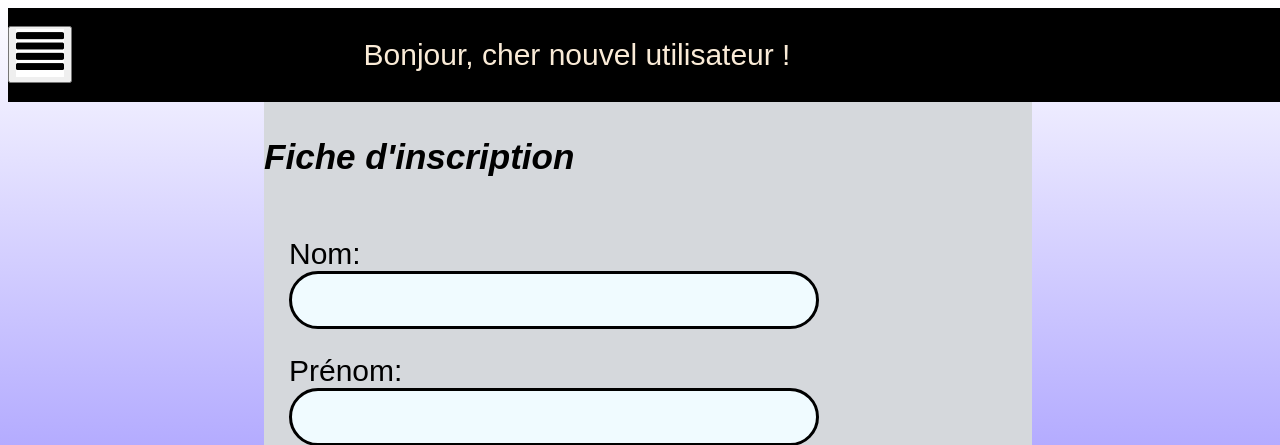
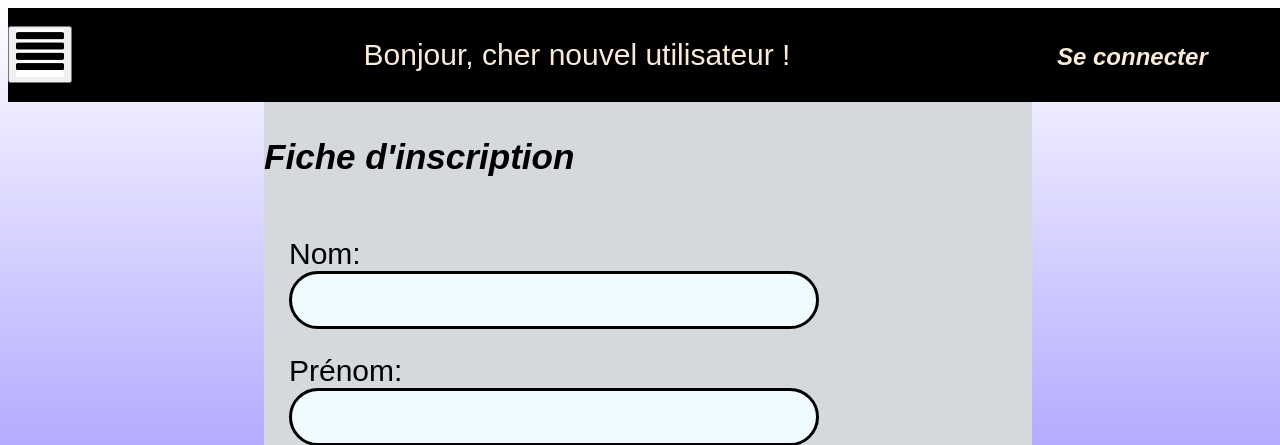
Before and after one commit to kemrode/stationMTO, a PHP site: page /logInRequest.html in a window 1280 px wide. Shown: the top 445 px of the page. Run offline with PHP 8.4, Linux system fonts and the light colour scheme.

Commit message:
<feat>3031: added html page to log in

```diff
--- a/history.html
+++ b/history.html
@@ -16,8 +16,8 @@
         <div class="helloYou">
             <p id='messageArrivee'> Bonjour, cher nouvel utilisateur !</p>
         </div>
-        <div class="avatarUser">
-
+        <div id="signIn">
+            <a href="signIn.html">Se connecter</a>
         </div>
     </div>
     <div id="containerPrimary">
--- a/logInRequest.css
+++ b/logInRequest.css
@@ -32,10 +32,15 @@ a {
 }
 
 
-.avatarUser{
+#signIn{
     max-width: 12.5%;
     max-height: 12.5%;
-    background-color: red;
+}
+
+#signIn a {
+    color: antiquewhite;
+    font-style: italic;
+    font-size: 0.8em;
 }
 
 .menuPicture{
@@ -338,7 +343,7 @@ footer{
         display: flex;
         flex-wrap: nowrap;
     }
-    .avatarUser {
+    #signIn {
         max-width: 12.5%;
         min-width: 12.5%;
         height: auto;
--- a/logInRequest.html
+++ b/logInRequest.html
@@ -17,8 +17,8 @@
         <div class="helloYou">
             <p id='messageArrivee'> Bonjour, cher nouvel utilisateur !</p>
         </div>
-        <div class="avatarUser">
-
+        <div id="signIn">
+            <a href="signIn.html">Se connecter</a>
         </div>
     </div>
     <div id="containerPrimary">
@@ -36,7 +36,7 @@
                     <img src="01_annexes/images/logInImg.png">
                 </div>
                 <div class="logInText">
-                    <a href="logInRequest.html#logIn">S'inscrire</a>
+                    <a href="logInRequest.html">S'inscrire</a>
                 </div>
             </div>
             <div class="historiques">
@@ -44,7 +44,7 @@
                     <img src="01_annexes/images/loreImage.png">
                 </div>
                 <div class="historique">
-                    <a href ="historique.html#historique">Historique</a>
+                    <a href ="history.html">Historique</a>
                 </div>
             </div>
             <div class ="parameters">
```
Also changed, not shown: history.css (+8 -3 lines), index.html (+4 -4 lines), main.css (+8 -3 lines).
